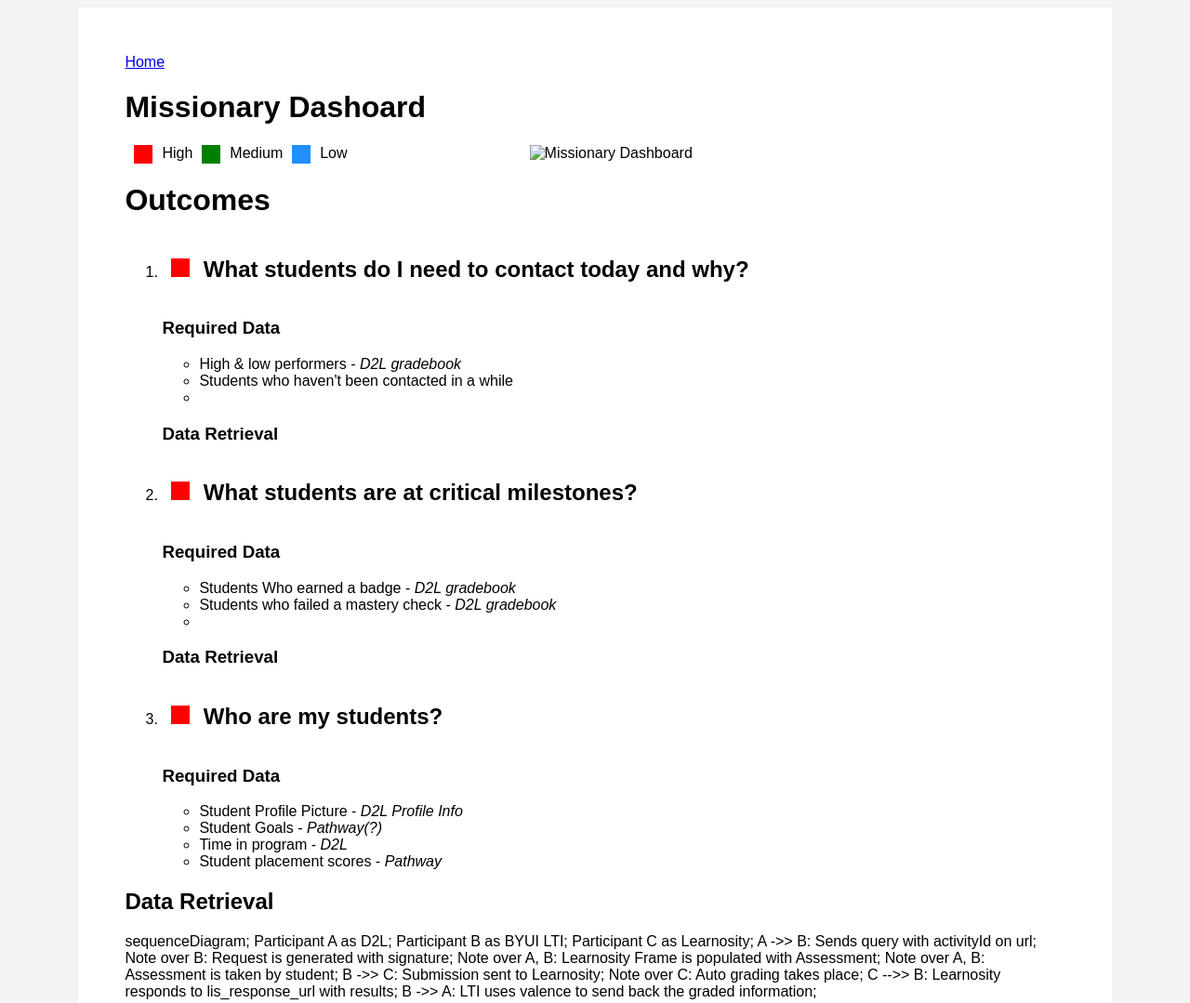
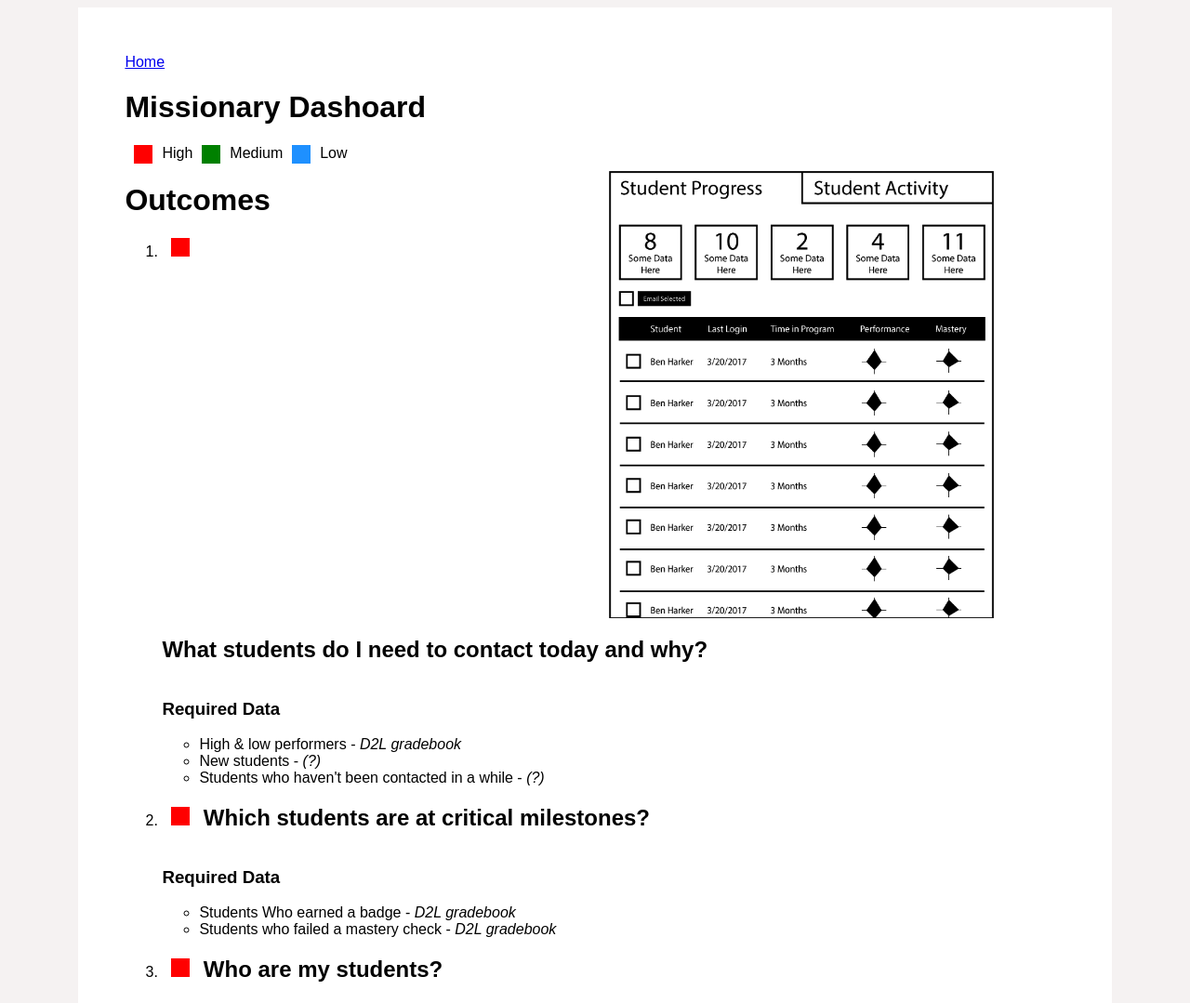
Before and after one commit to byuitechops/ECIDashboardDocs, a plain HTML site: page missionaryDashboard.html in a window 1280 px wide. Shown: the top 1079 px of the page at 93% size. Drawn offline with Linux system fonts and the light colour scheme; a script that the page names is missing.

Commit message:
minor changes. added missionary wireframe

```diff
--- a/missionaryDashboard.html
+++ b/missionaryDashboard.html
@@ -65,7 +65,7 @@
     <main>
         <a href="https://byuitechops.github.io/eci-dashboard-docs/">Home</a>
         <h1>Missionary Dashoard</h1>
-        <img src="" alt="Missionary Dashboard">
+        <img src="https://github.com/byuitechops/ECIDashboardDocs/blob/master/instructor-dashboard.gif?raw=true" alt="Missionary Dashboard">
         <div class="wrapper">
             <div class="priority high"></div>High
             <div class="priority medium"></div>Medium
@@ -80,25 +80,18 @@
                     <h3>Required Data</h3>
                     <ul>
                         <li>High &amp; low performers - <span class="italic">D2L gradebook</span></li>
-                        <li>Students who haven't been contacted in a while</li>
+                        <li>New students - <span class="italic">(?)</span></li>
+                        <li>Students who haven't been contacted in a while - <span class="italic">(?)</span></li>
                     </ul>
-                    <ul>
-                        <li> <span class="italic"></span></li>
-                    </ul>
-                    <h3>Data Retrieval</h3>
                 </li>
                 <li>
                     <div class="priority high inline"></div>
-                    <h2 class="inline">What students are at critical milestones?</h2>
+                    <h2 class="inline">Which students are at critical milestones?</h2>
                     <h3>Required Data</h3>
                     <ul>
                         <li>Students Who earned a badge - <span class="italic">D2L gradebook</span></li>
                         <li>Students who failed a mastery check - <span class="italic">D2L gradebook</span></li>
                     </ul>
-                    <ul>
-                        <li> <span class="italic"></span></li>
-                    </ul>
-                    <h3>Data Retrieval</h3>
                 </li>
                 <li>
                     <div class="priority high inline"></div>
```
Also changed, not shown: studentDashboard.html (+1 -2 lines), tglDashboard.html (+6 -4 lines).
